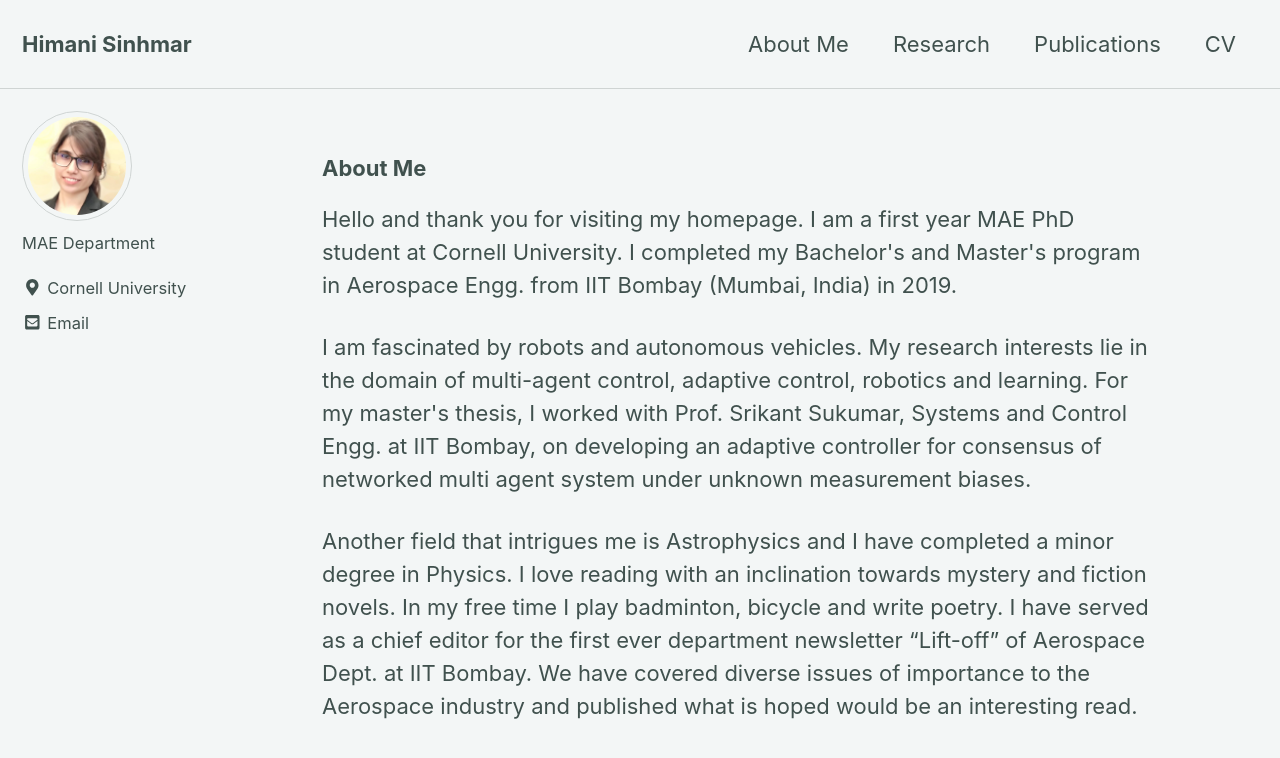
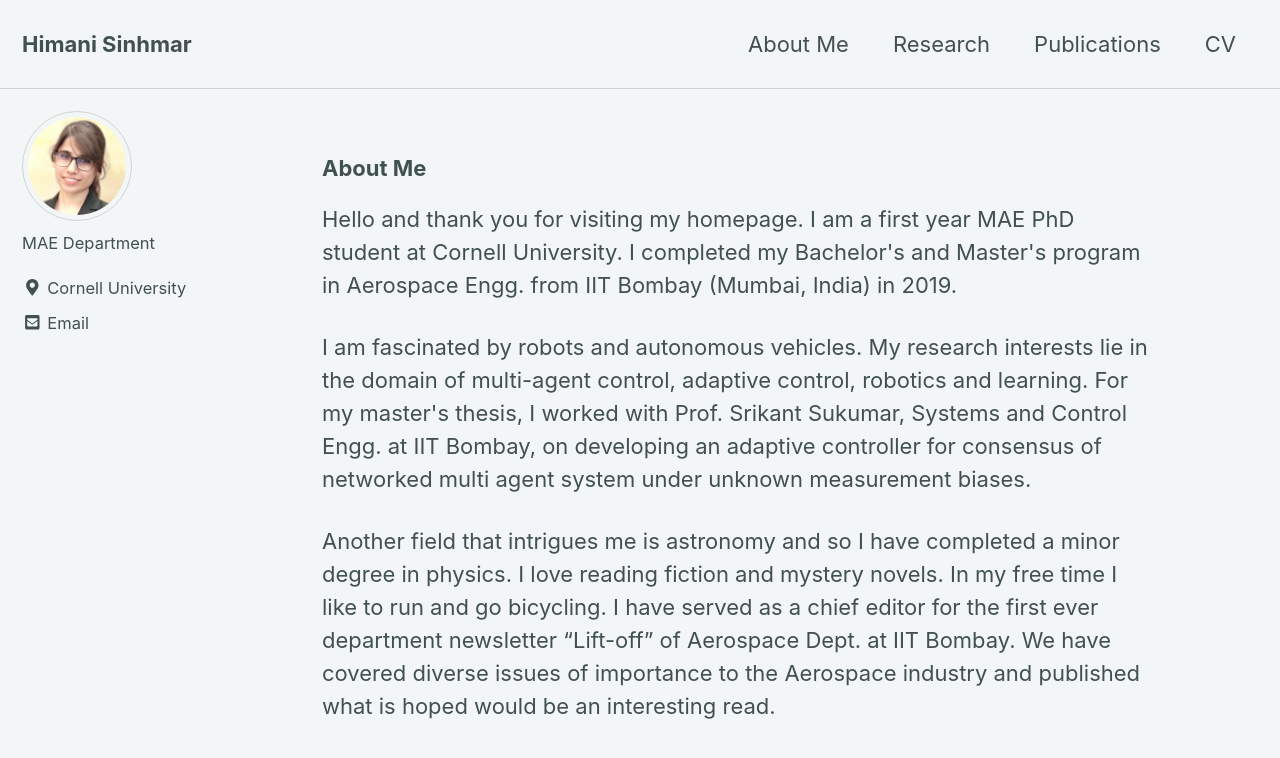
Before and after one commit to himanisinhmar/himanisinhmar.github.io, a Jekyll site: the page built from index.html, in a window 1280 px wide and 900 px high. Shown: the top 758 px of the window. Built offline with Jekyll 4.4.1, drawn with Linux system fonts in a browser that asks for light colours; nearby versions of some CDN libraries; the list of posts is cut into pages by our own code.

Commit message:
Update index.html

```diff
--- a/index.html
+++ b/index.html
@@ -12,5 +12,5 @@ author_profile: true
 <p>I am fascinated by robots and autonomous vehicles. My research interests lie in the domain of multi-agent control, adaptive control, robotics and learning. For my master's thesis, I worked with Prof. Srikant Sukumar, Systems and Control Engg. at IIT Bombay, on developing an adaptive controller for consensus of networked multi agent system under unknown measurement biases.
 </p>
 
-<p>Another field that intrigues me is Astrophysics and I have completed a minor degree in Physics. I love reading with an inclination towards mystery and fiction novels. In my free time I play badminton, bicycle and write poetry. I have served as a chief editor for the first ever department newsletter “Lift-off” of  Aerospace Dept. at IIT Bombay. We have covered diverse issues of importance to the Aerospace industry and published what is hoped would be an interesting read.
+<p>Another field that intrigues me is astronomy and so I have completed a minor degree in physics. I love reading fiction and mystery novels. In my free time I like to run and go bicycling. I have served as a chief editor for the first ever department newsletter “Lift-off” of  Aerospace Dept. at IIT Bombay. We have covered diverse issues of importance to the Aerospace industry and published what is hoped would be an interesting read.
 </p>
```
